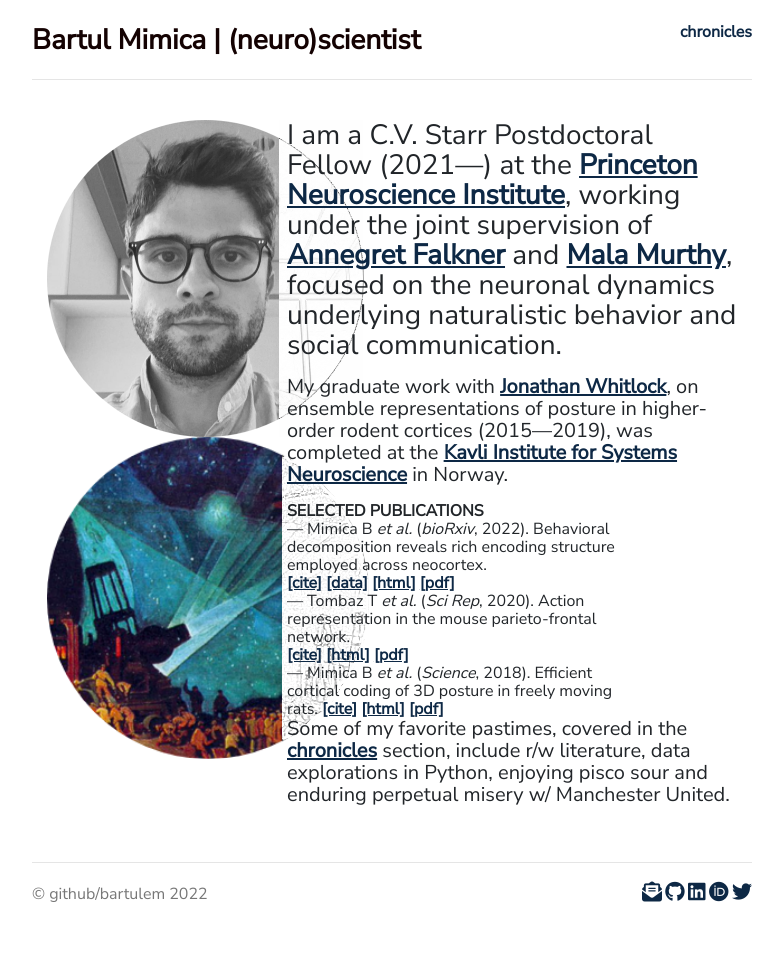
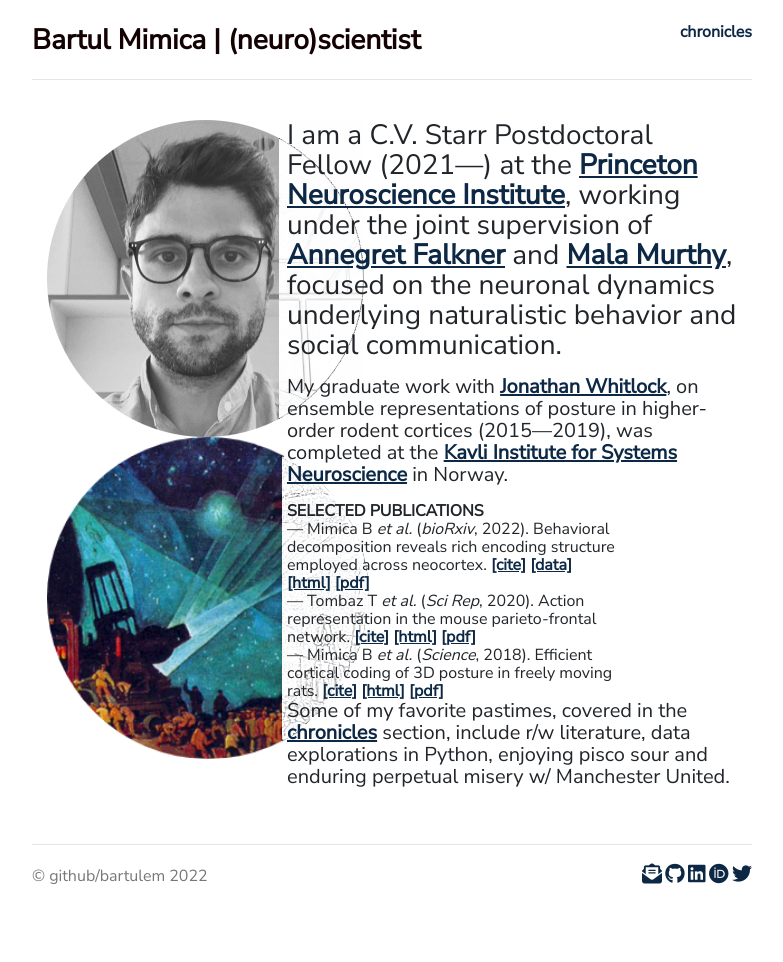
Before and after one commit to bartulem/bartulem.github.io, a Jekyll site: the page built from index.html, in a window 1280 px wide. Shown: the whole page, without its empty margins (248-1031 px from the left). Built offline with Jekyll 4.4.1, drawn with Linux system fonts in a browser that asks for light colours; nearby versions of some CDN libraries; comment, search, counter and statistics services are not loaded; a style sheet for code colours, icons or effects is not loaded.

Commit message:
change pubs layout v75

```diff
--- a/index.html
+++ b/index.html
@@ -23,7 +23,7 @@
 	</div>
 	<div class="row">
 		<div class="col-sm-9">
-		<p align="left" class="publications">— Mimica B <em>et al.</em> (<em>bioRxiv</em>, 2022). Behavioral decomposition reveals rich encoding structure employed across neocortex. </br> <a href="files/mimica2022.bib" download><u>[cite]</u></a> <a href="https://figshare.com/articles/dataset/Rat_3D_Tracking_E-Phys_KISN_2020_Dataset/17903834" target="_blank"><u>[data]</u></a> <a href="https://www.biorxiv.org/content/10.1101/2022.02.08.479515v2" target="_blank"><u>[html]</u></a> <a href="/files/MTBFDW_2022_bioRxiv.pdf" target="_blank"><u>[pdf]</u></a></p>
+		<p align="left" class="publications">— Mimica B <em>et al.</em> (<em>bioRxiv</em>, 2022). Behavioral decomposition reveals rich encoding structure employed across neocortex. <a href="files/mimica2022.bib" download><u>[cite]</u></a> <a href="https://figshare.com/articles/dataset/Rat_3D_Tracking_E-Phys_KISN_2020_Dataset/17903834" target="_blank"><u>[data]</u></a> <a href="https://www.biorxiv.org/content/10.1101/2022.02.08.479515v2" target="_blank"><u>[html]</u></a> <a href="/files/MTBFDW_2022_bioRxiv.pdf" target="_blank"><u>[pdf]</u></a></p>
 		</div>
 		<div class="col-sm-2">
 		</a> <span class="__dimensions_badge_embed__" data-doi="10.1101/2022.02.08.479515" data-style="small_circle"></span><script async src="https://badge.dimensions.ai/badge.js" charset="utf-8"></script>
@@ -34,7 +34,7 @@
 	</div>
 	<div class="row">
 		<div class="col-sm-9">
-		<p align="left" class="publications">— Tombaz T <em>et al.</em> (<em>Sci Rep</em>, 2020). Action representation in the mouse parieto-frontal network. </br> <a href="files/tombaz2020.bib" download><u>[cite]</u></a> <a href="https://www.nature.com/articles/s41598-020-62089-6?error=cookies_not_supported&code=e0a538d4-9569-4b30-b2d1-d78d1c8e03b3" target="_blank"><u>[html]</u></a> <a href="/files/tombaz2020_scireports.pdf" target="_blank"><u>[pdf]</u></a></p>
+		<p align="left" class="publications">— Tombaz T <em>et al.</em> (<em>Sci Rep</em>, 2020). Action representation in the mouse parieto-frontal network. <a href="files/tombaz2020.bib" download><u>[cite]</u></a> <a href="https://www.nature.com/articles/s41598-020-62089-6?error=cookies_not_supported&code=e0a538d4-9569-4b30-b2d1-d78d1c8e03b3" target="_blank"><u>[html]</u></a> <a href="/files/tombaz2020_scireports.pdf" target="_blank"><u>[pdf]</u></a></p>
 		</div>
 		<div class="col-sm-2">
 		</a> <span class="__dimensions_badge_embed__" data-doi="10.1038/s41598-020-62089-6" data-style="small_circle"></span><script async src="https://badge.dimensions.ai/badge.js" charset="utf-8"></script>
```
